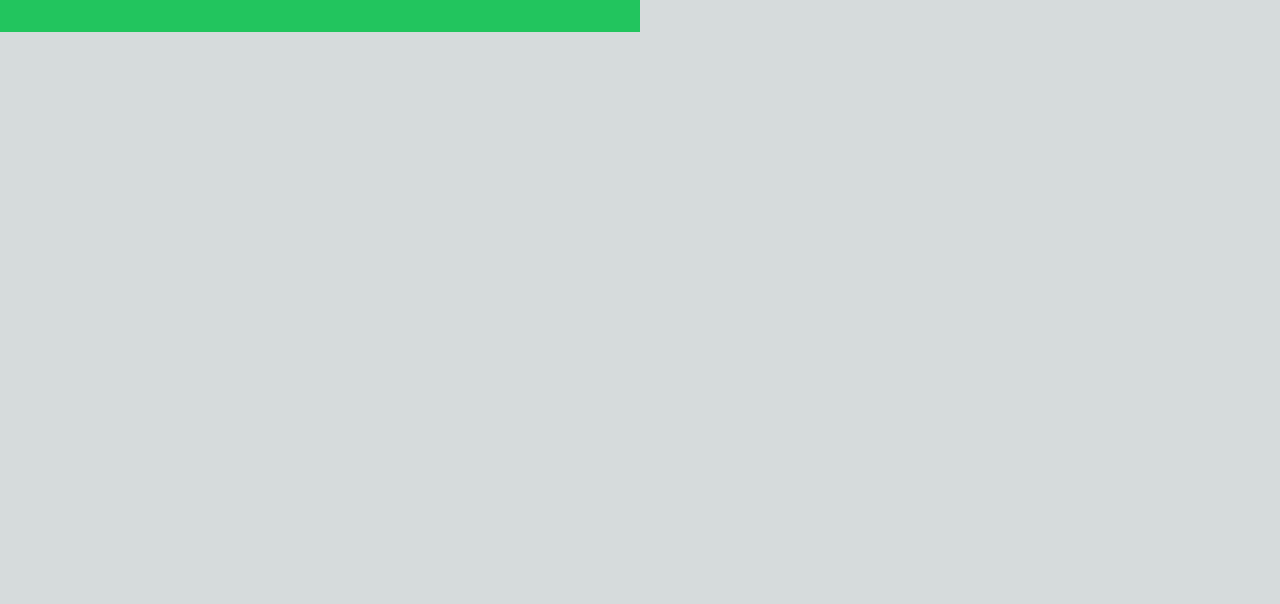
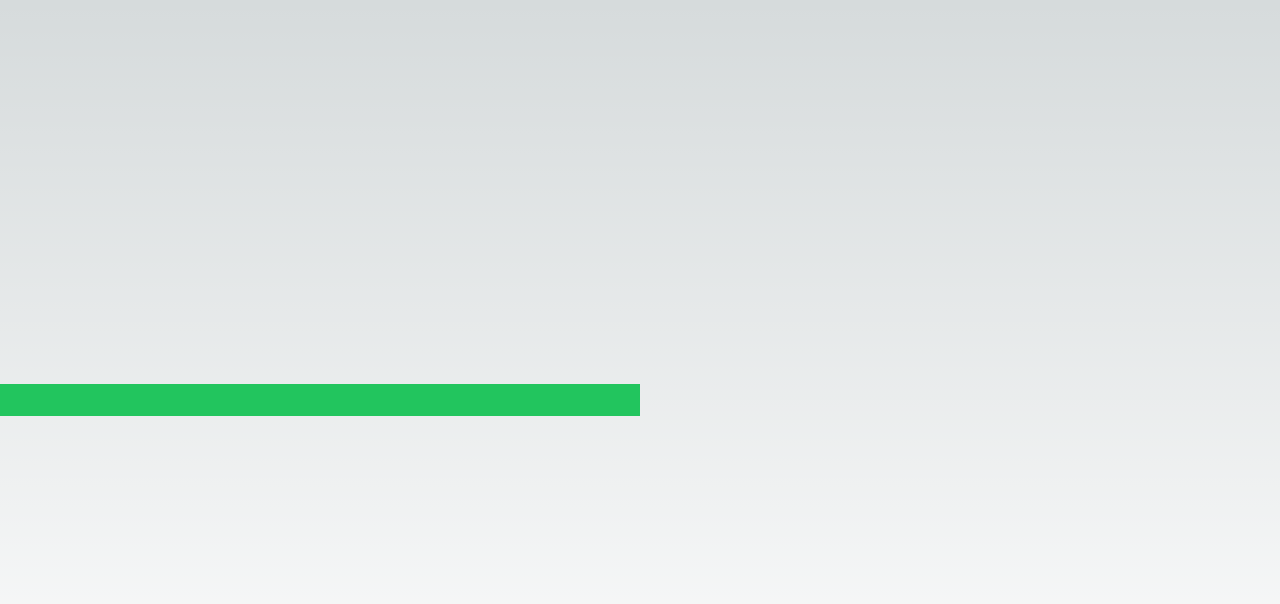
Before and after one commit to booi-dev/shokesu, a Next.js app: page /draggables in a window 1280 px wide. Shown: the top 604 px of the page. Built offline with nearby package versions, Linux system fonts and the light colour scheme.

Commit message:
Create draggable horizontal line

```diff
--- a/src/app/draggables/page.tsx
+++ b/src/app/draggables/page.tsx
@@ -37,13 +37,15 @@ const HorizontalLine = () => {
   };
 
   return (
+    <div className="flex h-screen items-center">
       <div
-      className="horizontal-line absolute h-8 w-1/2 bg-green-500"
+        className="horizontal-line absolute h-8 w-1/2  cursor-grab bg-green-500"
         id="draggable-line"
         onMouseDown={handleMouseDown}
         onMouseMove={handleMouseMove}
         onMouseUp={handleMouseUp}
       ></div>
+    </div>
   );
 };
 
```
Lines whose indentation alone changed are shown as unchanged.
